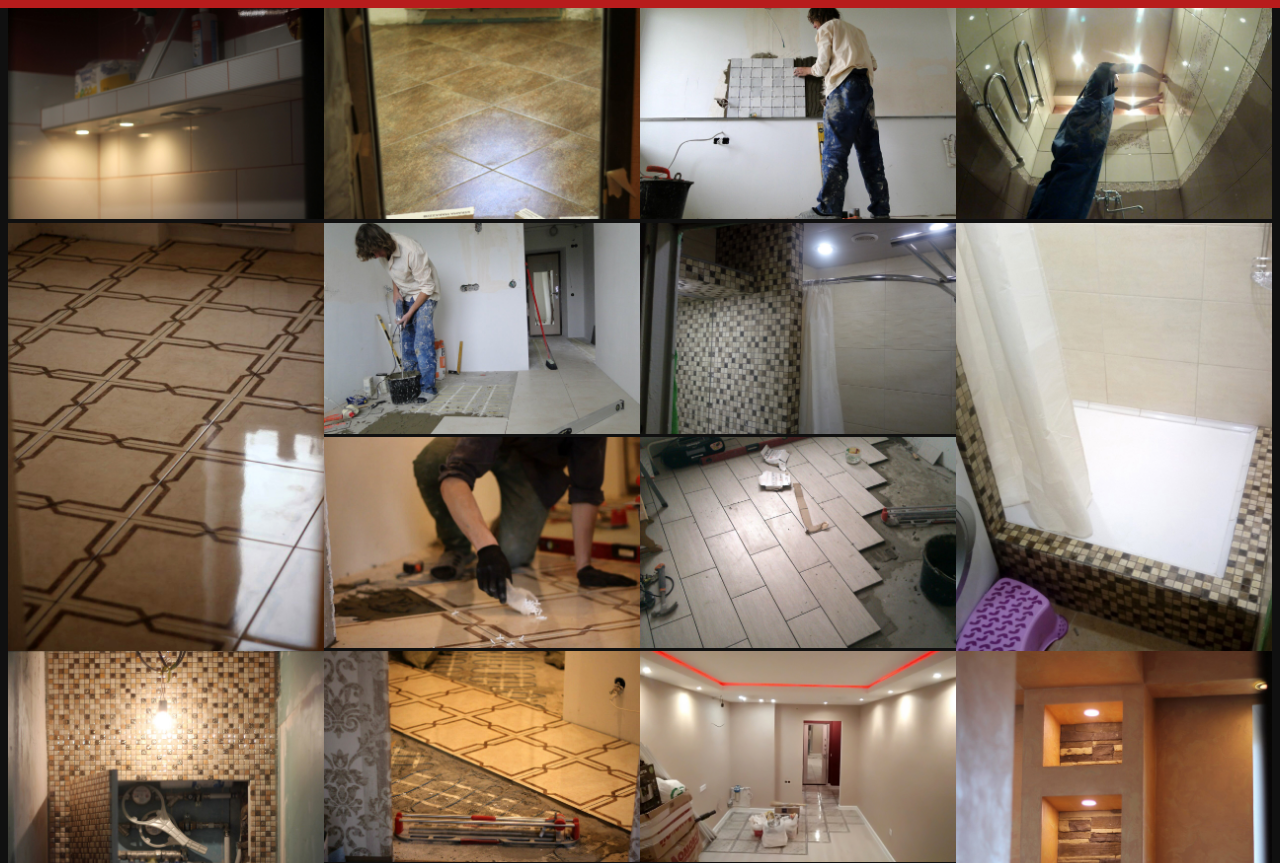
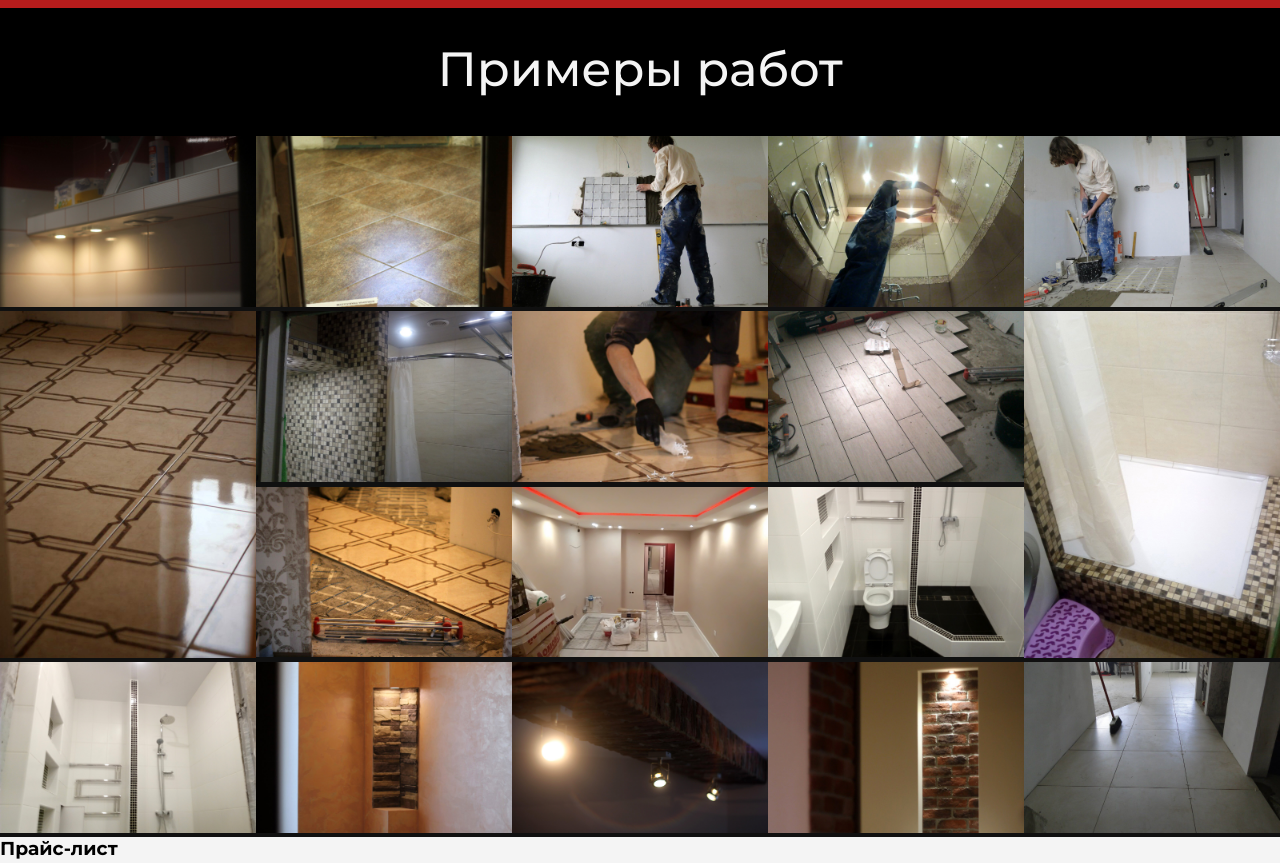
Before and after one commit to sendgn/komaroff-website, a website: page dist/index.html in a window 1280 px wide. Shown: the part 1220-2083 px from the top of the page. Drawn offline with Linux system fonts and the light colour scheme.

Commit message:
Gallery edited

```diff
--- a/scss/main.scss
+++ b/scss/main.scss
@@ -322,7 +322,7 @@ header#showcase {
   }
 }
 
-.benefits {
+#benefits {
   display: flex;
   align-items: center;
   justify-content: space-around;
@@ -357,19 +357,38 @@ header#showcase {
   margin: 0 auto;
   background-color: $primary-color;
 
+  .gallery-heading {
+    width: 100%;
+    height: 8rem;
+    background: #000;
+
+    h2 {
+      color: $light-color;
+      font-size: 3rem;
+      font-weight: 500;
+      padding-top: 2rem;
+    }
+  }
+
   .photos {
     display: grid;
     grid-template-areas:
-      "img-1 img-2 img-3 img-4"
-      "img-13 img-5 img-6 img-14"
-      "img-13 img-7 img-8 img-14"
-      "img-15 img-9 img-10 img-16"
-      "img-15 img-11 img-12 img-16"
-      "img-17 img-18 img-19 img-20";
+      // "img-1 img-2 img-3 img-4"
+      // "img-13 img-5 img-6 img-14"
+      // "img-13 img-7 img-8 img-14"
+      // "img-15 img-9 img-10 img-16"
+      // "img-15 img-11 img-12 img-16"
+      // "img-17 img-18 img-19 img-20";
+      "img-1 img-2 img-3 img-4 img-5"
+      "img-13 img-6 img-7 img-8 img-14"
+      "img-13 img-9 img-10 img-11 img-14"
+      "img-12 img-15 img-16 img-17 img-18";
     // gap: 8px;
 
-    img {
-      width: 100%;
+    div {
+      & > img {
+        width: 100%;
+      }
 
       &:first-child {
         grid-area: img-1;
@@ -425,12 +444,12 @@ header#showcase {
       &:nth-child(18) {
         grid-area: img-18;
       }
-      &:nth-child(19) {
-        grid-area: img-19;
-      }
-      &:nth-child(20) {
-        grid-area: img-20;
-      }
+      // &:nth-child(19) {
+      //   grid-area: img-19;
+      // }
+      // &:nth-child(20) {
+      //   grid-area: img-20;
+      // }
     }
   }
 }
```
Also changed, not shown: dist/css/main.css, dist/index.html.
